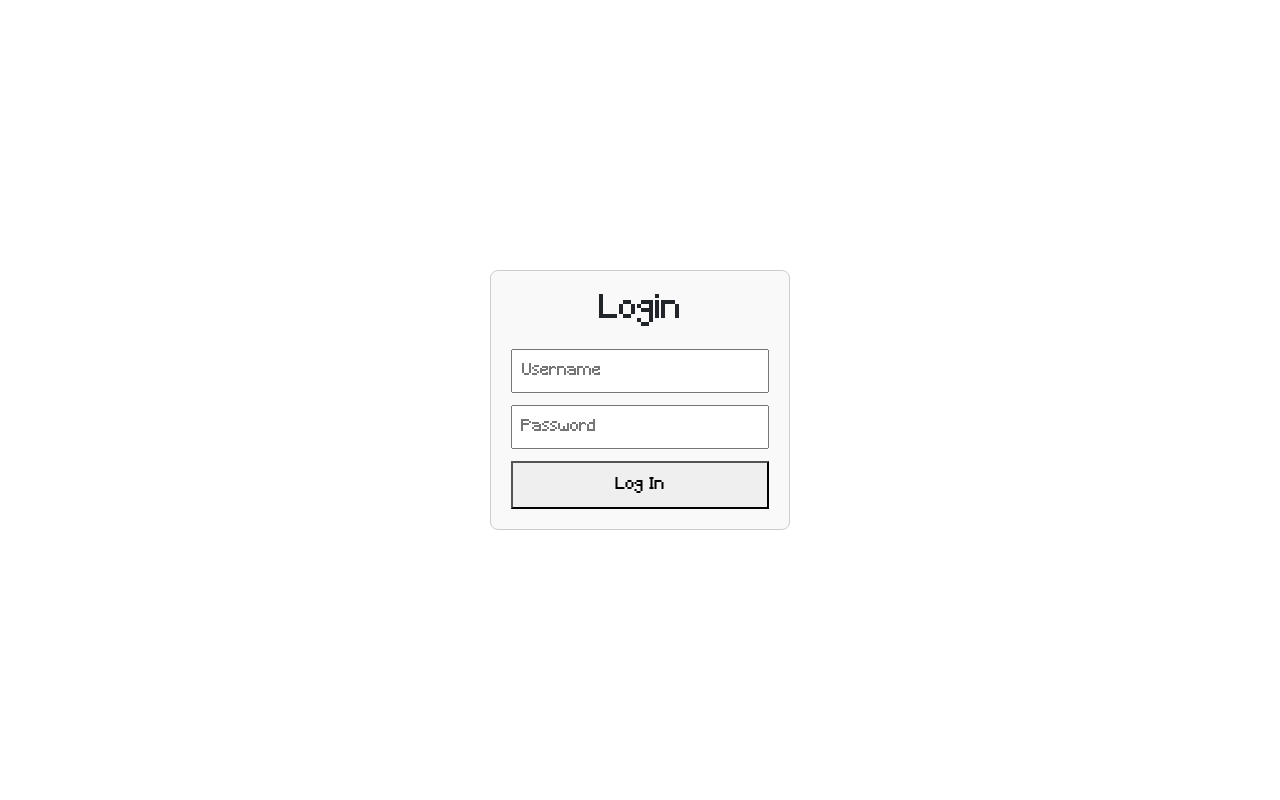
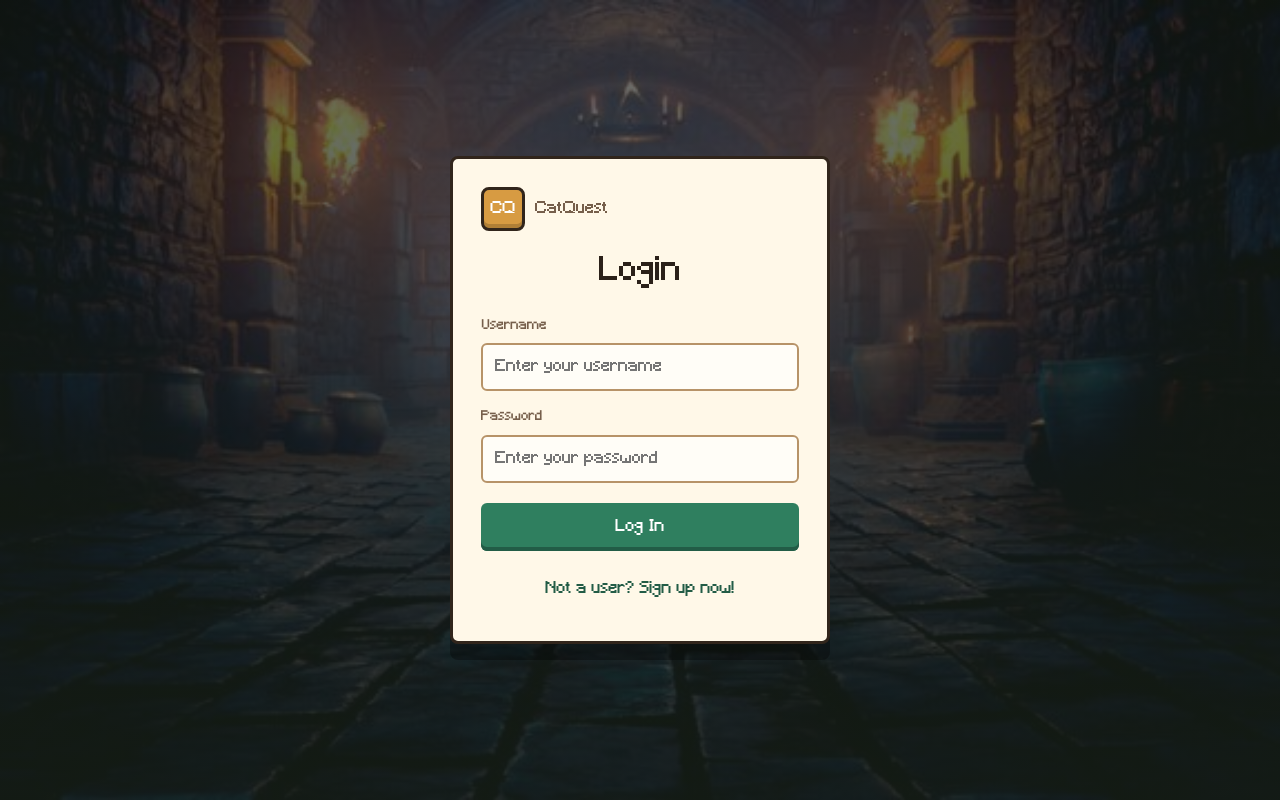
Before and after one commit to robertmoa/catquest, a Flask app: page / in a window 1280 px wide. Run offline with Flask 3, Linux system fonts and the light colour scheme.

Commit message:
updated the login page to include a signup feature and also made it look prettier

```diff
--- a/static/css/login.css
+++ b/static/css/login.css
@@ -9,36 +9,135 @@
 
 :root {
   --bs-body-font-family: "Minecraft", sans-serif;
+  --page-bg: #172018;
+  --panel-bg: #fff8e8;
+  --panel-border: #31251b;
+  --primary: #2f7f5f;
+  --primary-dark: #225c46;
+  --accent: #d79b42;
+  --text: #2b2119;
+  --muted: #765f4b;
+}
+
+* {
+  box-sizing: border-box;
 }
 
 body {
   display: flex;
   justify-content: center;
   align-items: center;
-  height: 100vh;
+  min-height: 100vh;
   margin: 0;
+  padding: 24px;
+  color: var(--text);
+  background:
+    linear-gradient(rgba(23, 32, 24, 0.62), rgba(23, 32, 24, 0.82)),
+    url("/static/images/rbg.jpg");
+  background-position: center;
+  background-size: cover;
 }
 
 .login-box {
-  width: 300px;
-  padding: 20px;
-  border: 1px solid #ccc;
+  width: min(100%, 380px);
+  padding: 28px;
+  border: 3px solid var(--panel-border);
   border-radius: 8px;
-  background-color: #f9f9f9;
+  background: var(--panel-bg);
+  box-shadow: 0 16px 0 rgba(0, 0, 0, 0.32);
 }
 
-.login-box h2 {
+.brand {
+  display: flex;
+  align-items: center;
+  gap: 10px;
+  margin-bottom: 22px;
+  color: var(--muted);
+}
+
+.brand-mark {
+  display: inline-grid;
+  width: 44px;
+  height: 44px;
+  place-items: center;
+  border: 3px solid var(--panel-border);
+  border-radius: 8px;
+  color: #fff;
+  background: var(--accent);
+  box-shadow: inset 0 -4px 0 rgba(0, 0, 0, 0.18);
+}
+
+.brand p {
+  margin: 0;
+  font-size: 1rem;
+}
+
+.login-box h1 {
   text-align: center;
-  margin-bottom: 20px;
+  margin: 0 0 24px;
+  font-size: 2rem;
+}
+
+.login-box label {
+  display: block;
+  margin-bottom: 8px;
+  font-size: 0.82rem;
+  color: var(--muted);
 }
 
 .login-box input {
   width: 100%;
-  padding: 8px;
-  margin-bottom: 12px;
+  min-height: 48px;
+  padding: 10px 12px;
+  margin-bottom: 16px;
+  border: 2px solid #b79368;
+  border-radius: 6px;
+  color: var(--text);
+  background: #fffdf7;
+  outline: none;
+}
+
+.login-box input:focus {
+  border-color: var(--primary);
+  box-shadow: 0 0 0 3px rgba(47, 127, 95, 0.18);
 }
 
 .login-box button {
   width: 100%;
-  padding: 10px;
+  min-height: 48px;
+  border: 0;
+  border-radius: 6px;
+  cursor: pointer;
 }
+
+.primary-button {
+  margin-top: 4px;
+  color: #fff;
+  background: var(--primary);
+  box-shadow: inset 0 -4px 0 var(--primary-dark);
+}
+
+.primary-button:hover {
+  background: #378d6b;
+}
+
+.switch-button {
+  margin-top: 14px;
+  color: var(--primary-dark);
+  background: transparent;
+}
+
+.switch-button:hover {
+  color: var(--text);
+  background: rgba(47, 127, 95, 0.1);
+}
+
+@media (max-width: 420px) {
+  .login-box {
+    padding: 22px;
+  }
+
+  .login-box h1 {
+    font-size: 1.65rem;
+  }
+}
--- a/templates/login.html
+++ b/templates/login.html
@@ -7,13 +7,40 @@
     <link rel="stylesheet" href="{{ url_for('static', filename='css/login.css') }}">
 </head>
 <body>
-    <div class="login-box">
-        <h2>Login</h2>
+    <div class="login-box" data-mode="login">
+        <div class="brand">
+            <span class="brand-mark">CQ</span>
+            <p>CatQuest</p>
+        </div>
+        <h1 id="form-title">Login</h1>
         <form method="POST" action="{{ url_for('main.login') }}">
-            <input type="text" name="username" placeholder="Username">
-            <input type="password" name="password" placeholder="Password">
-            <button type="submit">Log In</button>
+            <label for="username">Username</label>
+            <input id="username" type="text" name="username" placeholder="Enter your username" required>
+
+            <label for="password">Password</label>
+            <input id="password" type="password" name="password" placeholder="Enter your password" required>
+
+            <button id="submit-button" class="primary-button" type="submit">Log In</button>
         </form>
+        <button id="toggle-button" class="switch-button" type="button">Not a user? Sign up now!</button>
     </div>
+
+    <script>
+        const loginBox = document.querySelector(".login-box");
+        const formTitle = document.querySelector("#form-title");
+        const submitButton = document.querySelector("#submit-button");
+        const toggleButton = document.querySelector("#toggle-button");
+
+        toggleButton.addEventListener("click", () => {
+            const isLogin = loginBox.dataset.mode === "login";
+
+            loginBox.dataset.mode = isLogin ? "signup" : "login";
+            formTitle.textContent = isLogin ? "Sign Up" : "Login";
+            submitButton.textContent = isLogin ? "Sign Up" : "Log In";
+            toggleButton.textContent = isLogin
+                ? "Already a user? Log in now!"
+                : "Not a user? Sign up now!";
+        });
+    </script>
 </body>
 </html>
```
